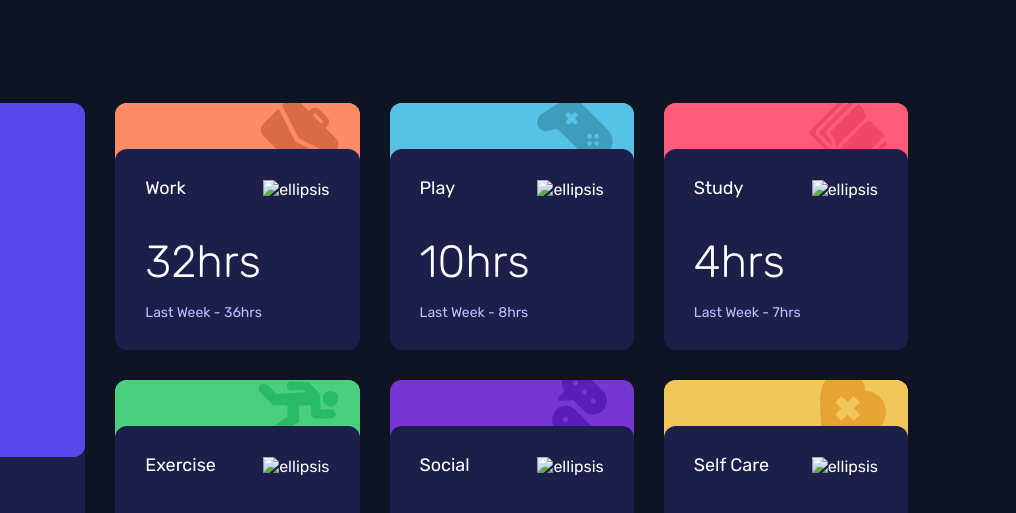
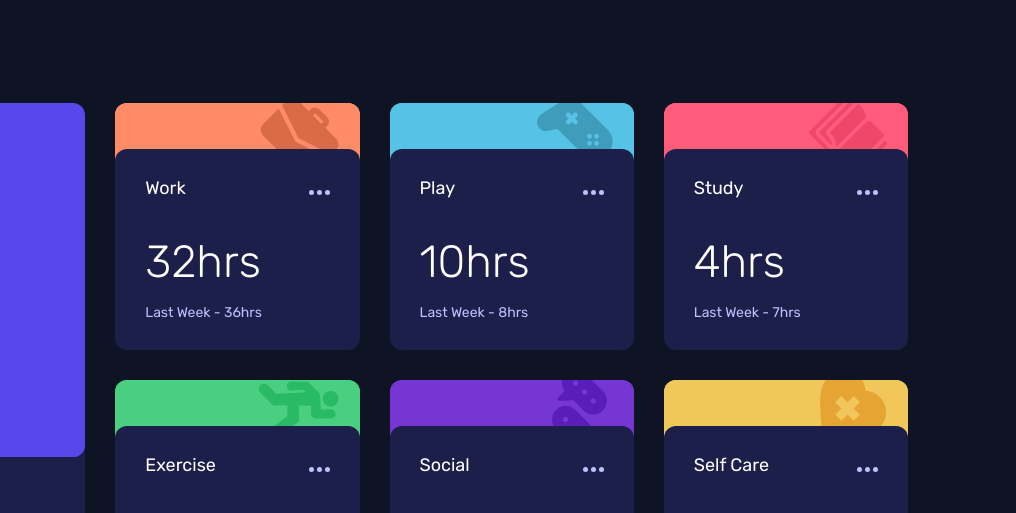
Before and after one commit to ParhamBRG/fem-time-traking-dashboard, a website: page index.html in a window 1280 px wide. Shown: the top 513 px of the page, 264-1280 px from the left. Drawn offline with nearby package versions, Linux system fonts and the light colour scheme; files that its build step writes are made by us from their sources; the site is published under a folder, as on GitHub Pages, so addresses that start at the root find nothing.

Commit message:
Fix Icon Link

```diff
--- a/index.html
+++ b/index.html
@@ -42,37 +42,37 @@
         <div class="card__title">Work</div>
         <div class="card__previous"></div>
         <div class="card__time"></div>
-        <div class="card__ellipsis"><img src="/images/icon-ellipsis.svg" alt="ellipsis"/></div>
+        <div class="card__ellipsis"><img src="./images/icon-ellipsis.svg" alt="ellipsis"/></div>
       </section>
       <section class="card card-grid card--play">
         <div class="card__title">Play</div>
         <div class="card__previous"></div>
         <div class="card__time"></div>
-        <div class="card__ellipsis"><img src="/images/icon-ellipsis.svg" alt="ellipsis"/></div>
+        <div class="card__ellipsis"><img src="./images/icon-ellipsis.svg" alt="ellipsis"/></div>
       </section>
       <section class="card card-grid card--study">
         <div class="card__title">Study</div>
         <div class="card__previous"></div>
         <div class="card__time"></div>
-        <div class="card__ellipsis"><img src="/images/icon-ellipsis.svg" alt="ellipsis"/></div>
+        <div class="card__ellipsis"><img src="./images/icon-ellipsis.svg" alt="ellipsis"/></div>
       </section>
       <section class="card card-grid card--exercise">
         <div class="card__title">Exercise</div>
         <div class="card__previous"></div>
         <div class="card__time"></div>
-        <div class="card__ellipsis"><img src="/images/icon-ellipsis.svg" alt="ellipsis"/></div>
+        <div class="card__ellipsis"><img src="./images/icon-ellipsis.svg" alt="ellipsis"/></div>
       </section>
       <section class="card card-grid card--social">
         <div class="card__title">Social</div>
         <div class="card__previous"></div>
         <div class="card__time"></div>
-        <div class="card__ellipsis"><img src="/images/icon-ellipsis.svg" alt="ellipsis"/></div>
+        <div class="card__ellipsis"><img src="./images/icon-ellipsis.svg" alt="ellipsis"/></div>
       </section>
       <section class="card card-grid card--selfcare">
         <div class="card__title">Self Care</div>
         <div class="card__previous"></div>
         <div class="card__time"></div>
-        <div class="card__ellipsis"><img src="/images/icon-ellipsis.svg" alt="ellipsis"/></div>
+        <div class="card__ellipsis"><img src="./images/icon-ellipsis.svg" alt="ellipsis"/></div>
       </section>
     </main>
   </div>
```
